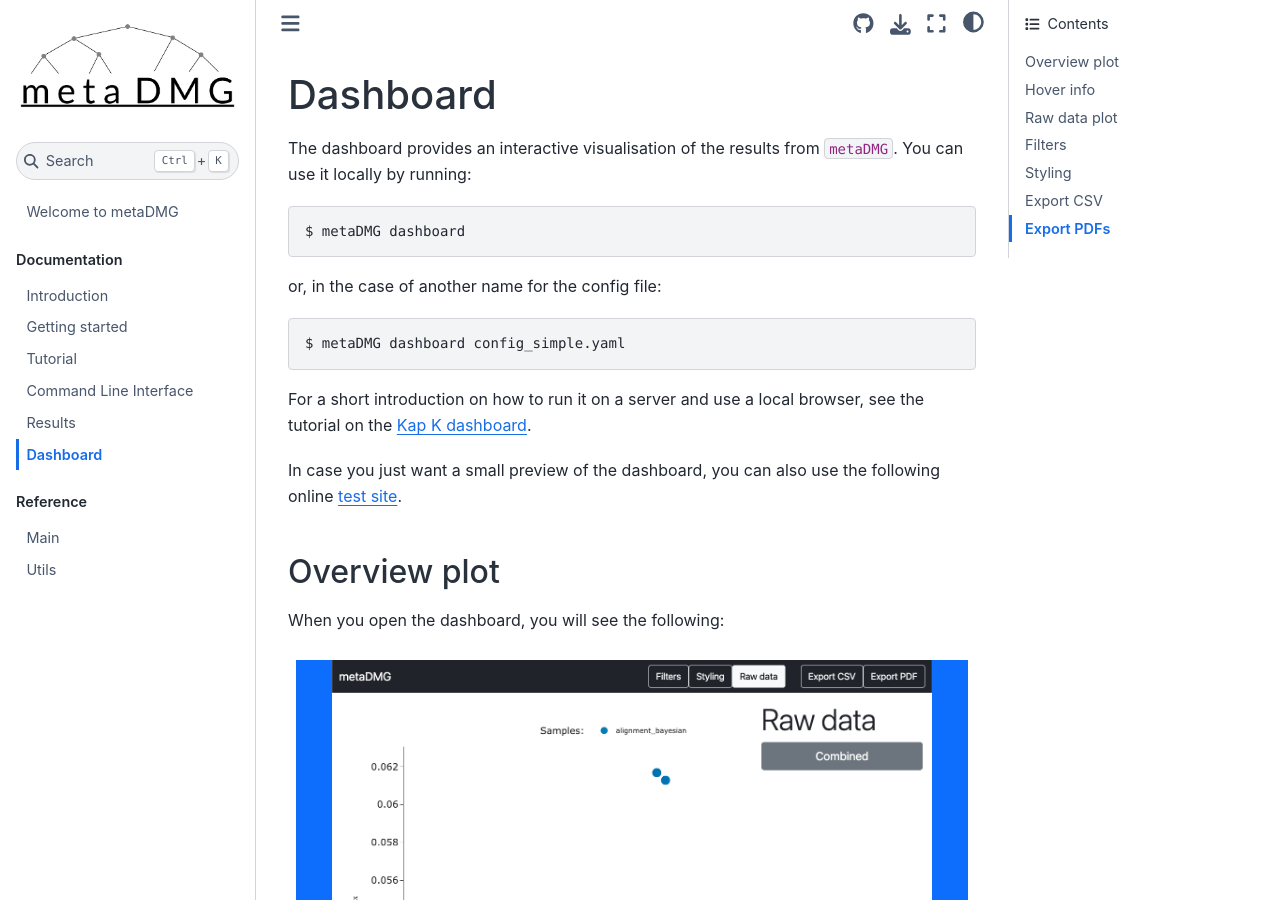
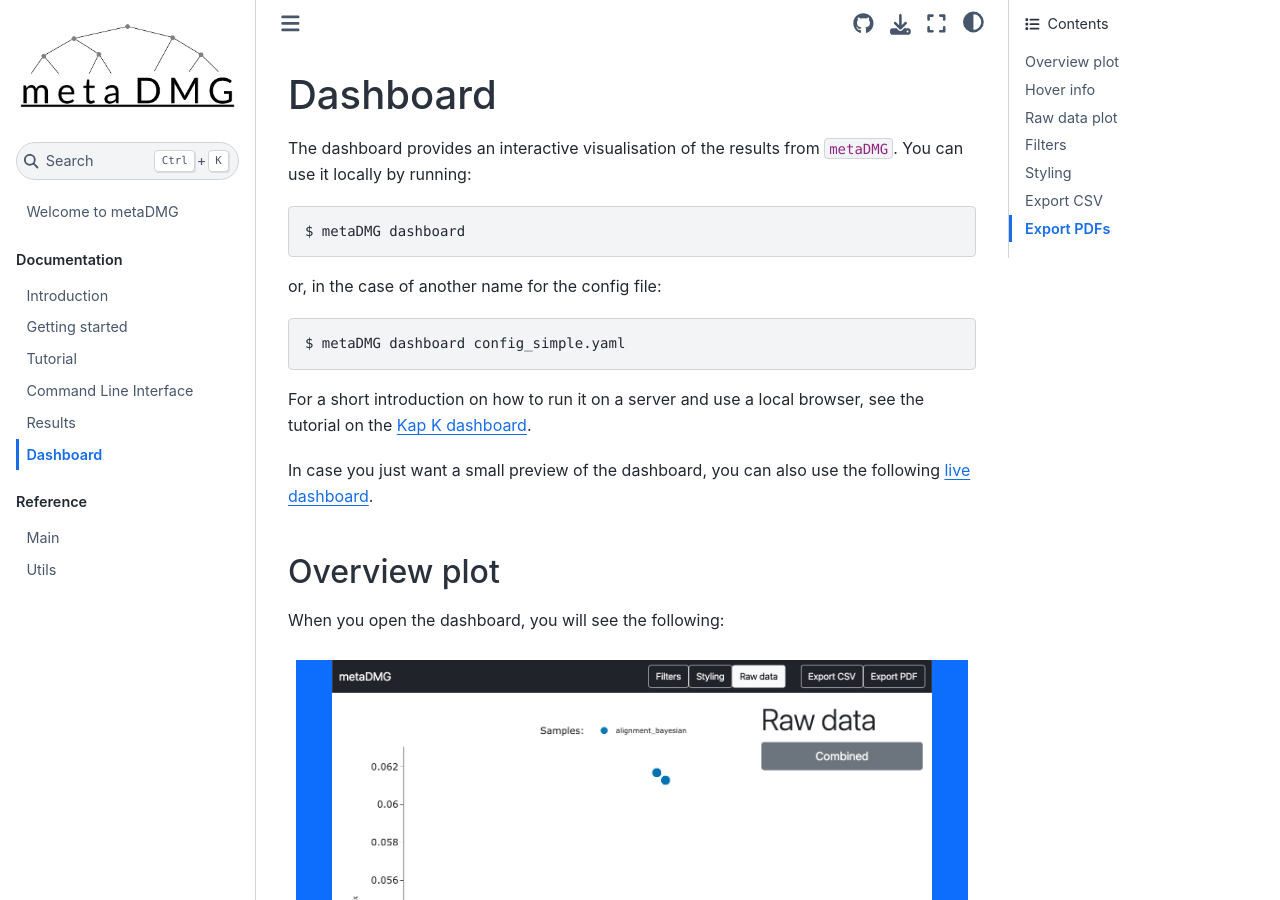
Before and after one commit to metaDMG-dev/metaDMG-core, a Sphinx documentation site: the page built from docs/source/dashboard.md, in a window 1280 px wide and 900 px high. Built offline with Sphinx 7.4.7 and the Sphinx Book theme 1.1.4, drawn with Linux system fonts in a browser that asks for light colours.

Commit message:
docs: remove heroku links

```diff
--- a/docs/source/dashboard.md
+++ b/docs/source/dashboard.md
@@ -13,7 +13,7 @@
 
 For a short introduction on how to run it on a server and use a local browser, see the tutorial on the [Kap K dashboard](KapK_dashboard).
 
-In case you just want a small preview of the dashboard, you can also use the following online [test site](https://metadmg.herokuapp.com).
+In case you just want a small preview of the dashboard, you can also use the following [live dashboard](https://metadmg.onrender.com).
 
 ## Overview plot
 
```
Also changed, not shown: docs/source/command-line-interface.md (+1 -1 lines).
